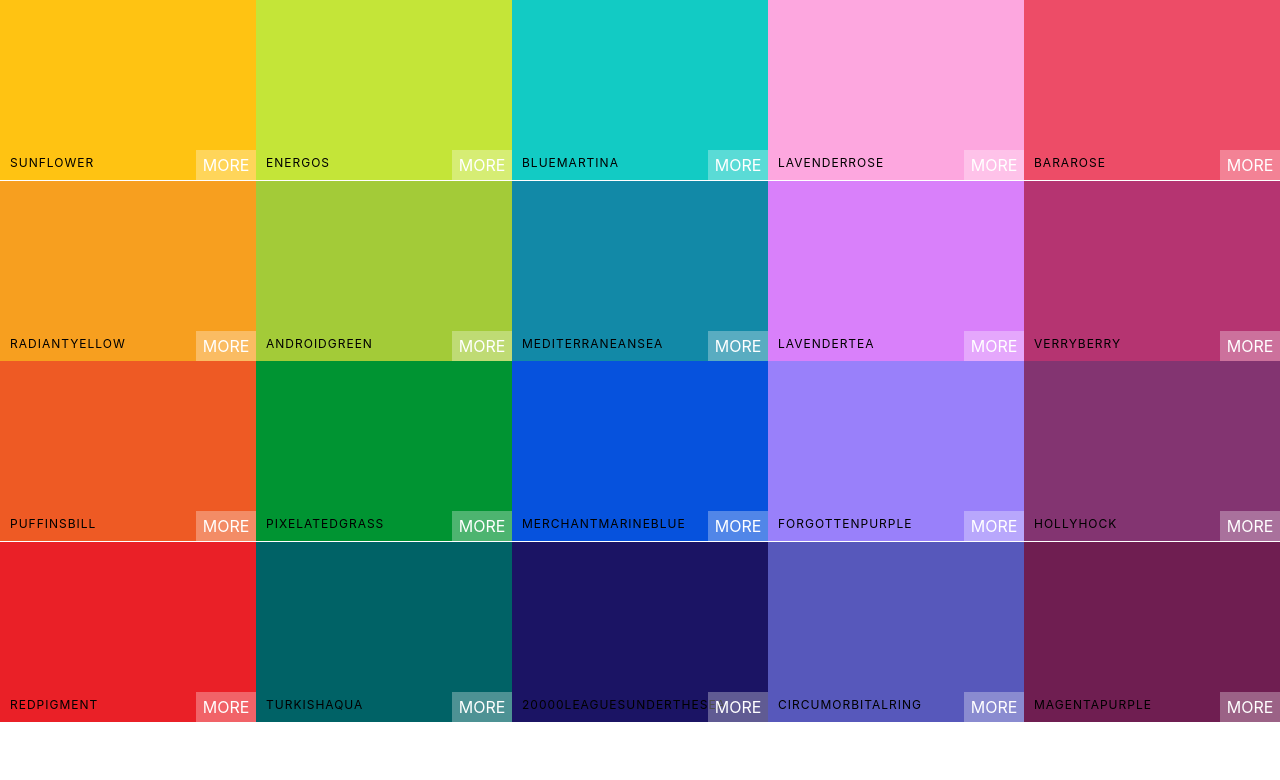
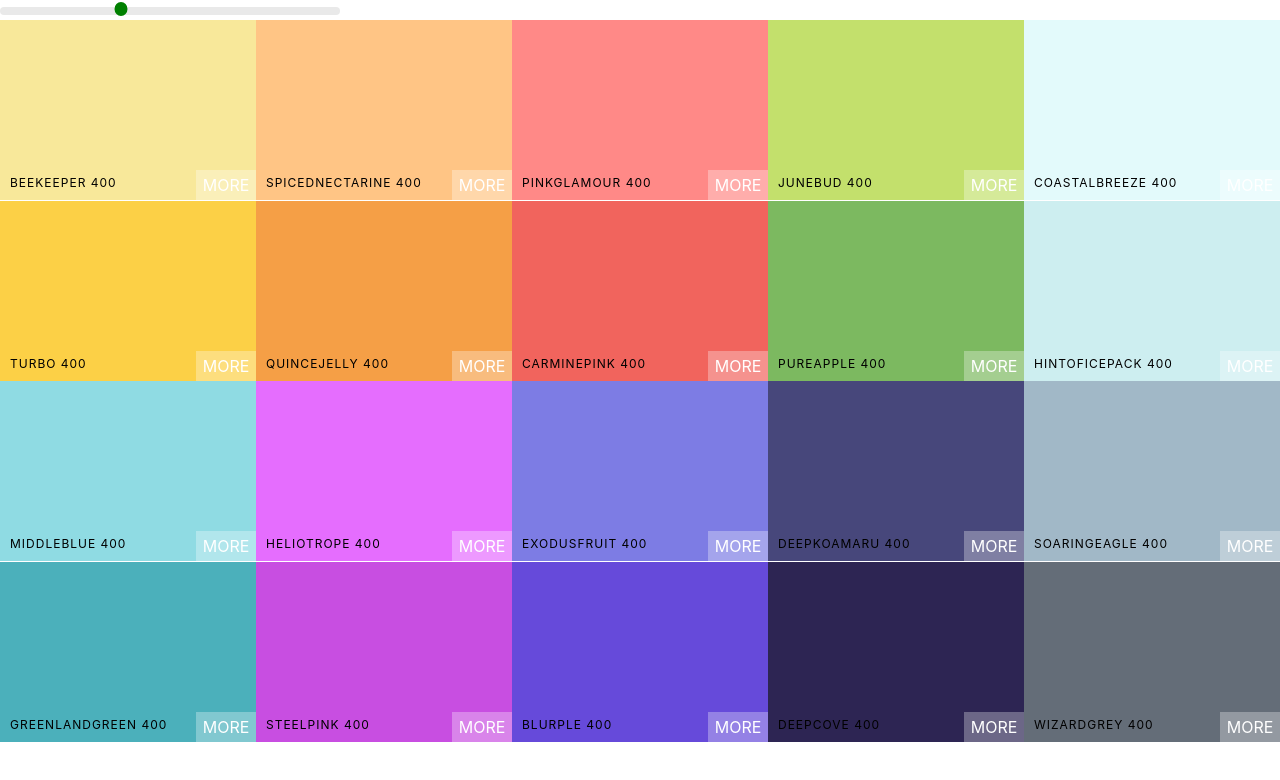
Before and after one commit to aom19/Pallete_Color, a React (Create React App) app: page / in a window 1280 px wide. Shown: the top 780 px of the page. Built offline with nearby package versions, Linux system fonts and the light colour scheme.

Commit message:
Style the slider

```diff
--- a/package.json
+++ b/package.json
@@ -7,6 +7,7 @@
     "@testing-library/react": "^9.4.0",
     "@testing-library/user-event": "^7.2.1",
     "chroma-js": "^2.1.0",
+    "rc-slider": "^9.2.1",
     "react": "^16.12.0",
     "react-copy-to-clipboard": "^5.0.2",
     "react-dom": "^16.12.0",
--- a/src/App.js
+++ b/src/App.js
@@ -8,7 +8,7 @@
   	console.log(generatePalette(seedColors[4]));
     return (
       <div >
-       <Palette  {...seedColors[2]} />
+       <Palette  palette ={generatePalette(seedColors[4])} />
       </div>
     );
   }
--- a/src/Palette.css
+++ b/src/Palette.css
@@ -5,3 +5,30 @@
 .Palette-colors{
 	height: 90%;
 }
+
+.slider{
+	width: 340px;
+	margin: 0;
+	display: inline-block;
+
+}
+
+.rc-slider-track{
+	background-color: transparent;
+}
+.rc-slider-handle,
+.rc-slider-handle:focus,
+.rc-slider-handle:active,
+.rc-slider-handle:hover{
+	background-color: green;
+	outline: none;
+	border : 2px solid green;
+	box-shadow: none;
+	width: 13px;
+	margin-left: -7px;
+	margin-bottom: -3px;
+}
+
+.rc-slider-rail{
+	height: 8px;
+}
--- a/src/Palette.js
+++ b/src/Palette.js
@@ -1,21 +1,42 @@
 import React ,{Component} from 'react';
 import ColorBox from "./ColorBox";
-// import uuid from "uuid/v4";
+import 'rc-slider/assets/index.css';
 import "./Palette.css"
+import Slider from 'rc-slider';
+import 'rc-slider/assets/index.css';
 
 
 class Palette extends Component{
+	constructor(props){
+		super(props);
+		this.state = {level : 400};
+		this.changeLevel = this.changeLevel.bind(this);
+
+	}
+	changeLevel =(newLevel) =>{
+		this.setState({level  : newLevel})
+	}
 	render(){
-		const colorBoxes = this.props.colors.map(color => (
-			<ColorBox
-				background={color.color}
+		const {colors } = this.props.palette;
+		const {level }  = this.state;
+		const colorBoxes = colors[level].map(
+			color => <ColorBox
+				background={color.hex}
 				name = {color.name}
-
 			/>
-		));
+		);
 		return (
 
 			<div className='Palette'>
+			<div className="slider">
+				<Slider
+					defaultValue = {level}
+					min = {100}
+					max = {900}
+					step= {100}
+					onAfterChange={this.changeLevel}
+				/>
+				</div>
 				<div className='Palette-colors'>
 					{colorBoxes}
 
--- a/src/colorHelpers.js
+++ b/src/colorHelpers.js
@@ -3,7 +3,7 @@
 import chroma from "chroma-js";
 
 
-const levels=[50,100,200,3000,400,500,600,700,800,900];
+const levels=[50,100,200,300,400,500,600,700,800,900];
 
 
 function getRange(hexColor){
```
Also changed, not shown: 1 other file (tests, documents, lock files or other folders).
